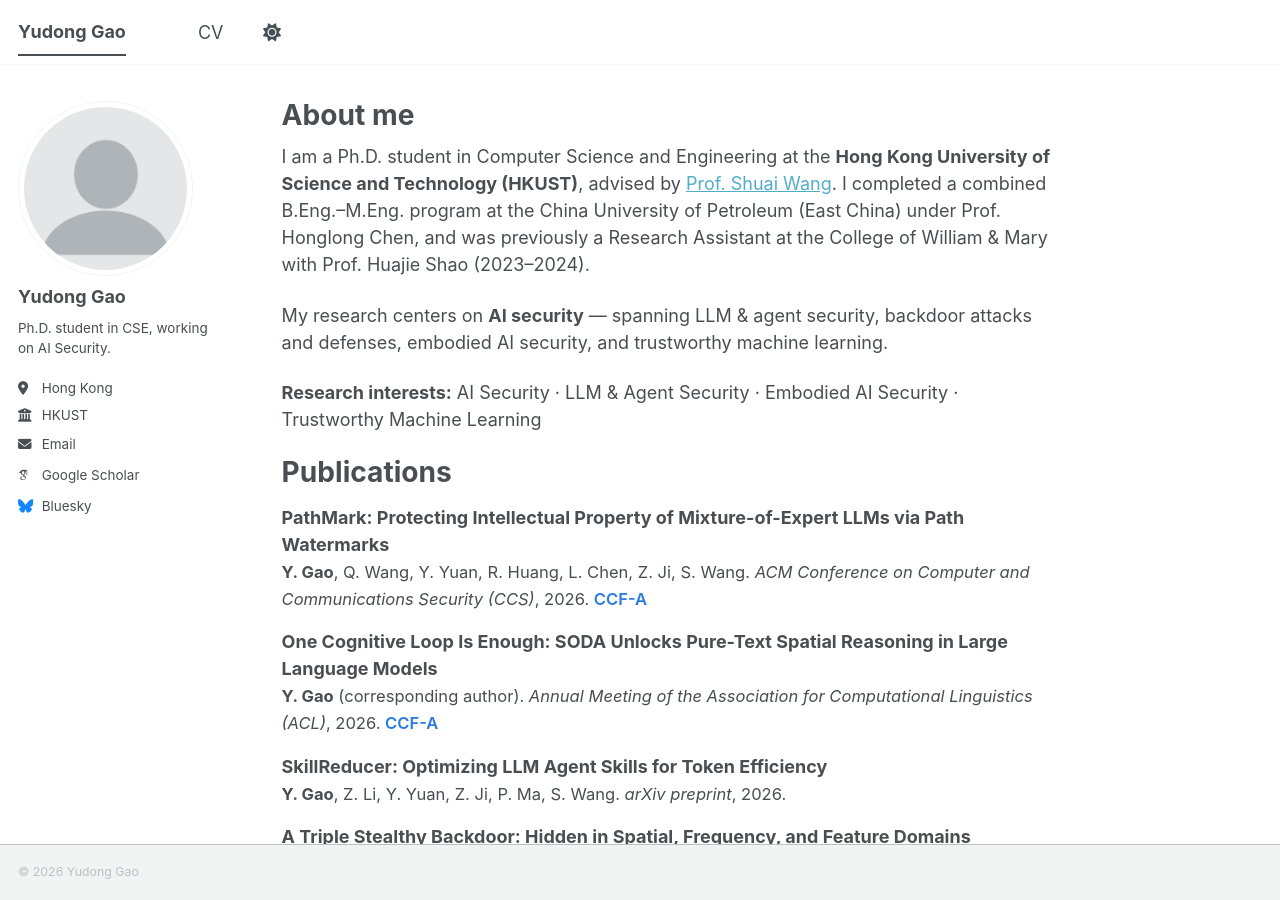
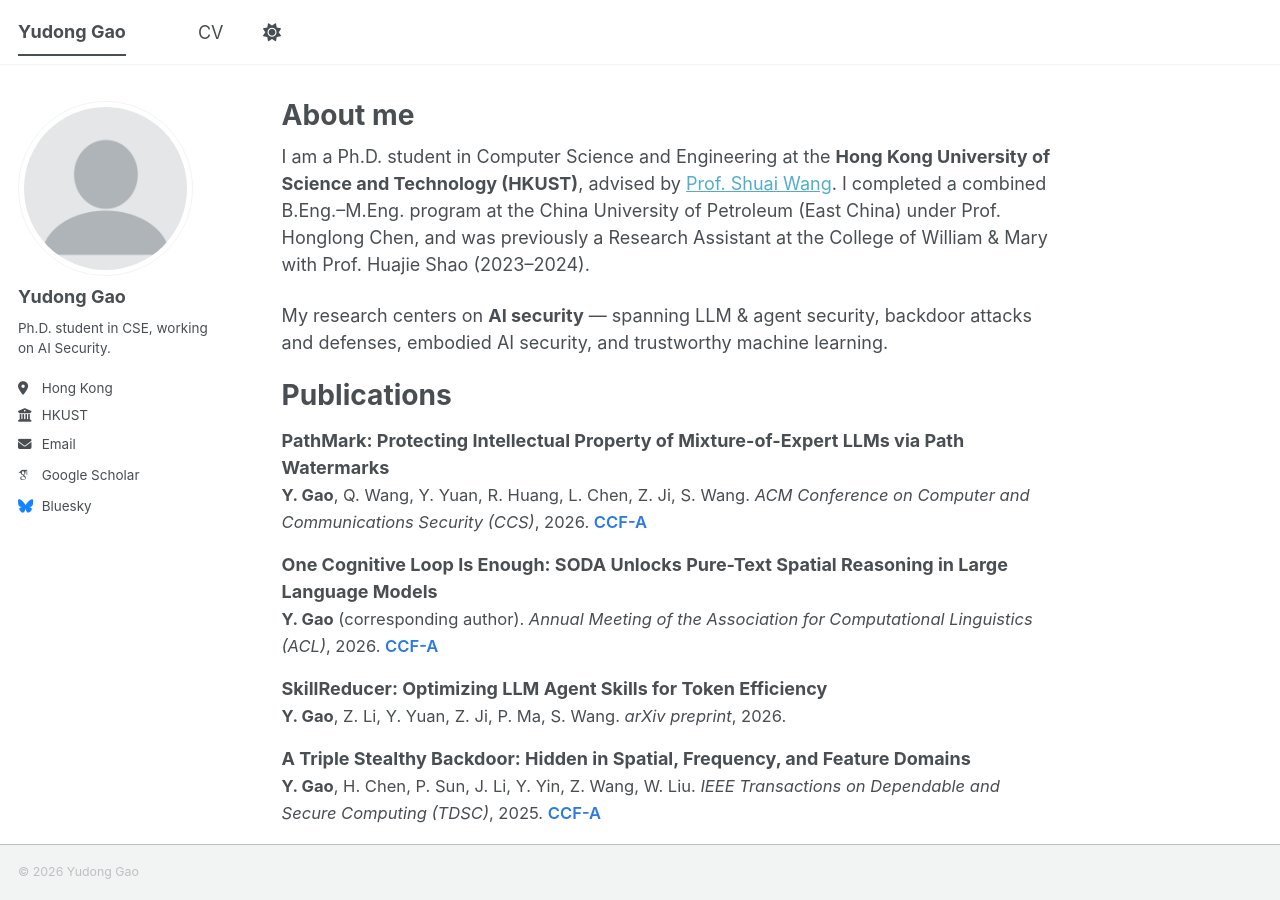
Before and after one commit to ifen1/ifen1.github.io, a Jekyll site: the page built from _pages/about.md, in a window 1280 px wide and 900 px high. Built offline with Jekyll 4.4.1, drawn with Linux system fonts in a browser that asks for light colours; some web fonts are replaced; a script bundle is joined from its source files by our own code; library files that are not in the unit come from our copies.

Commit message:
Remove redundant research interests line
Co-Authored-By: Claude Opus 4.8 (1M context) <noreply@anthropic.com>

```diff
--- a/_pages/about.md
+++ b/_pages/about.md
@@ -10,8 +10,6 @@ redirect_from:
 I am a Ph.D. student in Computer Science and Engineering at the **Hong Kong University of Science and Technology (HKUST)**, advised by [Prof. Shuai Wang](https://home.cse.ust.hk/~shuaiw/). I completed a combined B.Eng.–M.Eng. program at the China University of Petroleum (East China) under Prof. Honglong Chen, and was previously a Research Assistant at the College of William & Mary with Prof. Huajie Shao (2023–2024).
 
 My research centers on **AI security** — spanning LLM & agent security, backdoor attacks and defenses, embodied AI security, and trustworthy machine learning.
-
-**Research interests:** AI Security · LLM & Agent Security · Embodied AI Security · Trustworthy Machine Learning
 
 Publications
 ======
```
